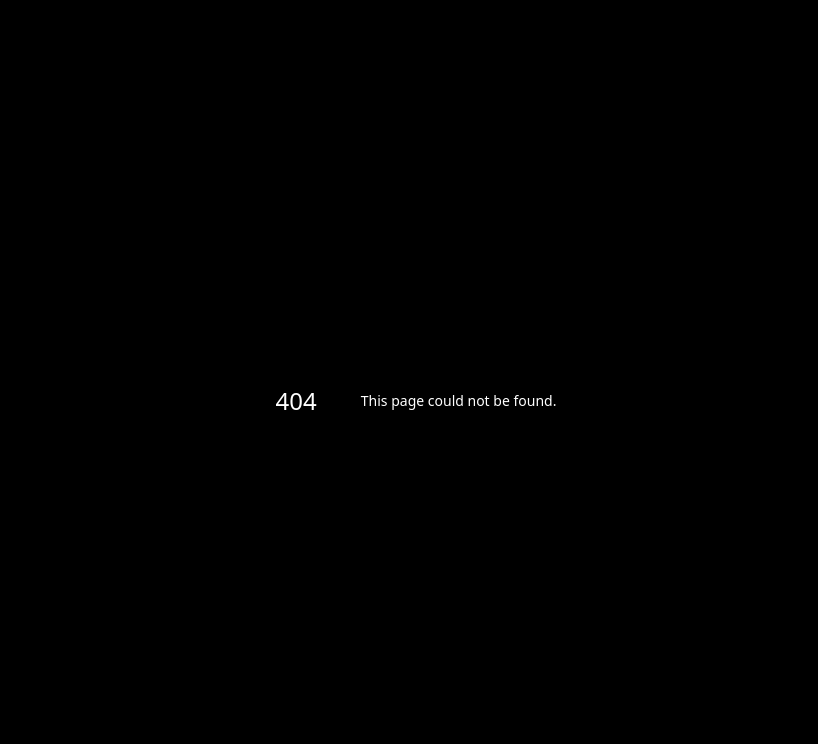
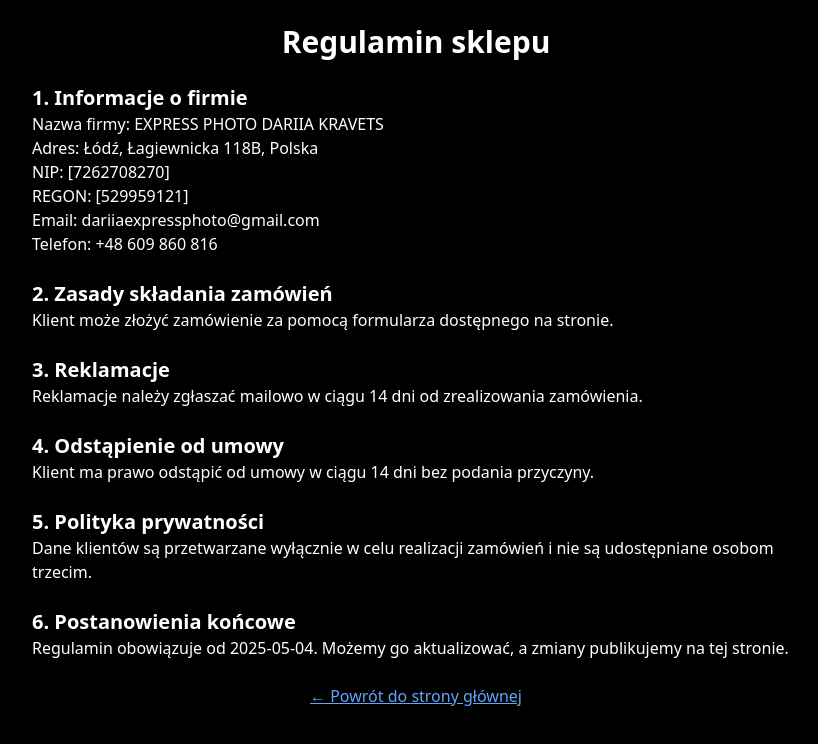
Before and after one commit to cutesuno/expressphoto-online, a Next.js app: page /regulamin in a window 1280 px wide. Before the commit this address had no page. Shown: the top 744 px of the page, without its empty margins (224-1042 px from the left). Built offline with nearby package versions, Linux system fonts and the light colour scheme.

Commit message:
додов лінк

```diff
--- /dev/null
+++ b/pages/privacy.tsx
@@ -0,0 +1,46 @@
+// pages/privacy.tsx
+import Link from 'next/link';
+
+export default function PrivacyPolicy() {
+  return (
+    <div className="min-h-screen bg-black text-white p-6">
+      <div className="max-w-3xl mx-auto space-y-6">
+        <h1 className="text-3xl font-bold text-center">Polityka prywatności</h1>
+
+        <section>
+          <h2 className="text-xl font-semibold">1. Administrator danych</h2>
+          <p>Administratorem danych jest EXPRESS PHOTO DARIIA KRAVETS, Łódź, Łagiewnicka 118B, Polska.</p>
+        </section>
+
+        <section>
+          <h2 className="text-xl font-semibold">2. Zakres danych</h2>
+          <p>Przetwarzamy dane osobowe niezbędne do realizacji zamówień: imię, adres e-mail, numer telefonu, pliki przesłane do druku.</p>
+        </section>
+
+        <section>
+          <h2 className="text-xl font-semibold">3. Cel przetwarzania</h2>
+          <p>Dane przetwarzamy wyłącznie w celu realizacji usług oraz obsługi klienta.</p>
+        </section>
+
+        <section>
+          <h2 className="text-xl font-semibold">4. Udostępnianie danych</h2>
+          <p>Dane nie są udostępniane innym podmiotom poza podmiotami realizującymi płatności i obsługę zamówień.</p>
+        </section>
+
+        <section>
+          <h2 className="text-xl font-semibold">5. Prawa użytkownika</h2>
+          <p>Użytkownik ma prawo do wglądu, poprawiania oraz żądania usunięcia swoich danych.</p>
+        </section>
+
+        <section>
+          <h2 className="text-xl font-semibold">6. Kontakt</h2>
+          <p>W przypadku pytań dotyczących danych osobowych prosimy o kontakt: dariiaexpressphoto@gmail.com</p>
+        </section>
+
+        <div className="text-center mt-10">
+          <Link href="/" className="underline text-blue-400">← Powrót do strony głównej</Link>
+        </div>
+      </div>
+    </div>
+  );
+}
--- /dev/null
+++ b/pages/regulamin.tsx
@@ -0,0 +1,51 @@
+// pages/regulamin.tsx
+import Link from 'next/link';
+
+export default function Regulamin() {
+  return (
+    <div className="min-h-screen bg-black text-white p-6">
+      <div className="max-w-3xl mx-auto space-y-6">
+        <h1 className="text-3xl font-bold text-center">Regulamin sklepu</h1>
+
+        <section>
+          <h2 className="text-xl font-semibold">1. Informacje o firmie</h2>
+          <p>Nazwa firmy: EXPRESS PHOTO DARIIA KRAVETS</p>
+          <p>Adres: Łódź, Łagiewnicka 118B, Polska</p>
+          <p>NIP: [7262708270]</p>
+          <p>REGON: [529959121]</p>
+          <p>Email: dariiaexpressphoto@gmail.com</p>
+          <p>Telefon: +48 609 860 816</p>
+        </section>
+
+        <section>
+          <h2 className="text-xl font-semibold">2. Zasady składania zamówień</h2>
+          <p>Klient może złożyć zamówienie za pomocą formularza dostępnego na stronie.</p>
+        </section>
+
+        <section>
+          <h2 className="text-xl font-semibold">3. Reklamacje</h2>
+          <p>Reklamacje należy zgłaszać mailowo w ciągu 14 dni od zrealizowania zamówienia.</p>
+        </section>
+
+        <section>
+          <h2 className="text-xl font-semibold">4. Odstąpienie od umowy</h2>
+          <p>Klient ma prawo odstąpić od umowy w ciągu 14 dni bez podania przyczyny.</p>
+        </section>
+
+        <section>
+          <h2 className="text-xl font-semibold">5. Polityka prywatności</h2>
+          <p>Dane klientów są przetwarzane wyłącznie w celu realizacji zamówień i nie są udostępniane osobom trzecim.</p>
+        </section>
+
+        <section>
+          <h2 className="text-xl font-semibold">6. Postanowienia końcowe</h2>
+          <p>Regulamin obowiązuje od 2025-05-04. Możemy go aktualizować, a zmiany publikujemy na tej stronie.</p>
+        </section>
+
+        <div className="text-center mt-10">
+          <Link href="/" className="underline text-blue-400">← Powrót do strony głównej</Link>
+        </div>
+      </div>
+    </div>
+  );
+}
```
